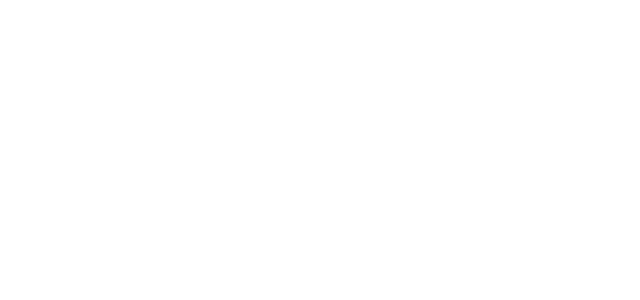
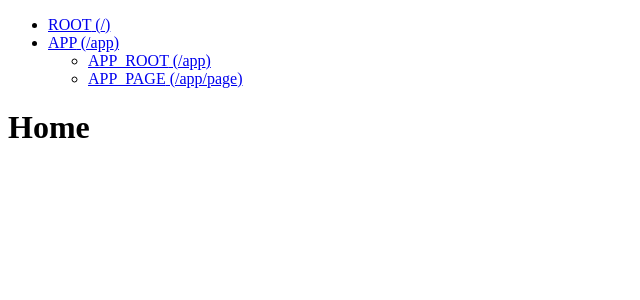
Before and after one commit to Element7/myself, a React (Create React App) app: page / in a window 1280 px wide. Shown: the top 300 px of the page, without its empty margins (0-640 px from the left). Built offline with nearby package versions, Linux system fonts and the light colour scheme.

Commit message:
feat: routes config

```diff
--- a/package.json
+++ b/package.json
@@ -11,6 +11,7 @@
     "lodash": "^4.17.21",
     "react": "^17.0.2",
     "react-dom": "^17.0.2",
+    "react-router-dom": "^5.2.0",
     "react-scripts": "4.0.3",
     "web-vitals": "^1.0.1"
   },
@@ -21,6 +22,7 @@
     "@types/jest": "^26.0.20",
     "@types/react": "^17.0.2",
     "@types/react-dom": "^17.0.1",
+    "@types/react-router-dom": "^5.1.8",
     "@typescript-eslint/eslint-plugin": "^4.16.1",
     "@typescript-eslint/parser": "^4.16.1",
     "eslint": "^7.21.0",
--- a/src/App.js
+++ b/src/App.js
@@ -1,5 +1,41 @@
+import React from "react";
+import ROUTES, { RenderRoutes } from "./utils/Routes";
+import { Link } from "react-router-dom";
+
 function App() {
-  return <div className="App"></div>;
+  return (
+    <div className="App">
+      {displayRouteMenu(ROUTES)}
+      <RenderRoutes routes={ROUTES} />
+    </div>
+  );
 }
 
 export default App;
+
+function displayRouteMenu(routes) {
+  function singleRoute(route) {
+    return (
+      <li key={route.key}>
+        <Link to={route.path}>
+          {route.key} ({route.path})
+        </Link>
+      </li>
+    );
+  }
+  return (
+    <ul>
+      {routes.map((route) => {
+        if (route.routes) {
+          return (
+            <React.Fragment key={route.key}>
+              {singleRoute(route)}
+              {displayRouteMenu(route.routes)}
+            </React.Fragment>
+          );
+        }
+        return singleRoute(route);
+      })}
+    </ul>
+  );
+}
--- a/src/index.js
+++ b/src/index.js
@@ -1,13 +1,16 @@
-import React from 'react';
-import ReactDOM from 'react-dom';
-import App from './App';
-import reportWebVitals from './reportWebVitals';
+import React from "react";
+import ReactDOM from "react-dom";
+import App from "./App";
+import reportWebVitals from "./reportWebVitals";
+import { BrowserRouter } from "react-router-dom";
 
 ReactDOM.render(
   <React.StrictMode>
-    <App />
+    <BrowserRouter>
+      <App />
+    </BrowserRouter>
   </React.StrictMode>,
-  document.getElementById('root')
+  document.getElementById("root")
 );
 
 // If you want to start measuring performance in your app, pass a function
--- /dev/null
+++ b/src/utils/Routes.js
@@ -0,0 +1,47 @@
+import { Route, Switch } from "react-router-dom";
+
+const ROUTES = [
+  { path: "/", key: "ROOT", exact: true, component: () => <h1>Home</h1> },
+  {
+    path: "/app",
+    key: "APP",
+    component: RenderRoutes,
+    routes: [
+      {
+        path: "/app",
+        key: "APP_ROOT",
+        exact: true,
+        component: () => <h1>App Index</h1>,
+      },
+      {
+        path: "/app/page",
+        key: "APP_PAGE",
+        exact: true,
+        component: () => <h1>App Page</h1>,
+      },
+    ],
+  },
+];
+
+export default ROUTES;
+
+function RouteWithSubRoutes(route) {
+  return (
+    <Route
+      path={route.path}
+      exact={route.exact}
+      render={(props) => <route.component {...props} routes={route.routes} />}
+    />
+  );
+}
+
+export function RenderRoutes({ routes }) {
+  return (
+    <Switch>
+      {routes.map((route, i) => {
+        return <RouteWithSubRoutes key={route.key} {...route} />;
+      })}
+      <Route component={() => <h1>Not Found!</h1>} />
+    </Switch>
+  );
+}
```
Also changed, not shown: src/components/atoms/button/Button.tsx (+9 -2 lines), 1 other file (tests, documents, lock files or other folders).
